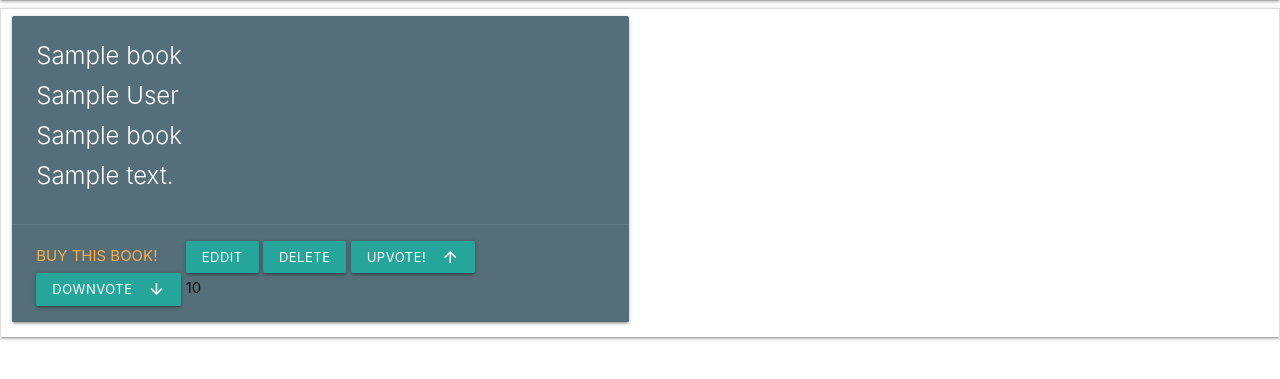
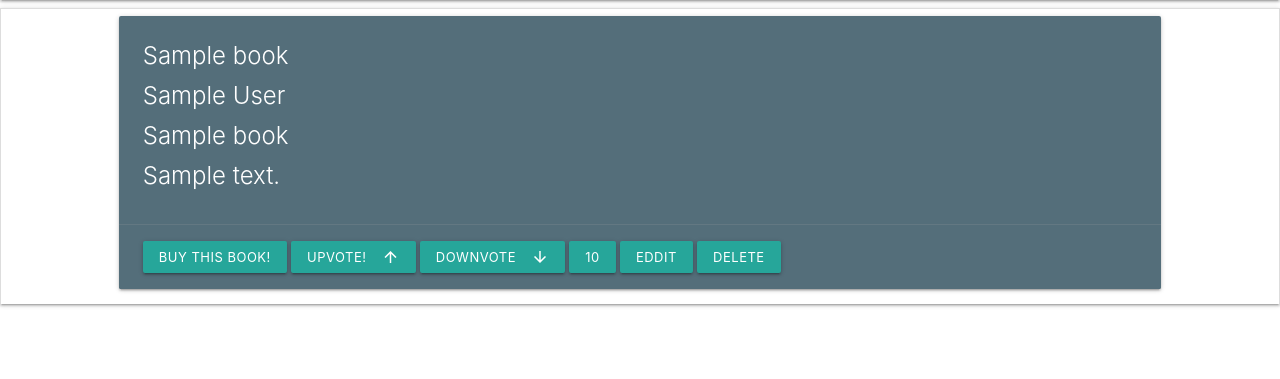
Before and after one commit to danfiliphoff/Milestone-3--Book-Review, a Flask app: page / in a window 1280 px wide. Shown: the part 64-443 px from the top of the page. Run offline with Flask 2, Linux system fonts and the light colour scheme; a database or web service that is not in the repository returns one stand-in record (values such as "Sample title"); some libraries are stand-ins or nearby versions.

Commit message:
books styled

```diff
--- a/static/css/style.css
+++ b/static/css/style.css
@@ -1,5 +1,5 @@
 .body{
-    background-image: url("../pictures/background.jpg");
+    background-color: red;
 }
 
 .send-margin{
--- a/templates/books.html
+++ b/templates/books.html
@@ -3,7 +3,7 @@
   <ul class="collapsible">
     {% for book in books %}
     <div class="row">
-        <div class="col s12 m6">
+        <div class="col s10 offset-s1">
             <div class="card blue-grey darken-1">
                 <div class="card-content white-text">
                     <span class="card-title">{{book.name}}</span>
@@ -12,13 +12,13 @@
                     <span class="card-title">{{book.review}}</span>
                 </div>
                 <div class="card-action">
-                    <a href ="{{book.book_link}}">Buy this book!</a>
-                    <a href="{{url_for('edit_book', book_id=book._id)}}" class="waves-effect waves-light btn-small">Eddit</a>
-                    <a href="{{url_for('delete_book', book_id=book._id)}}" class="waves-effect waves-light btn-small">Delete</a>
+                    <a href ="{{book.book_link}}" class="waves-effect waves-light btn-small">Buy this book!</a>
                     <!--Vote buttons-->
                     <a href="{{url_for('upvote_book', book_id=book._id)}}" id="votes" class="waves-effect waves-light btn-small" type="submit" name="action"><i id="votes"class="material-icons right">arrow_upward</i>Upvote!</a>
                     <a href="{{url_for('downvote_book', book_id=book._id)}}" id="votes" class="waves-effect waves-light btn-small" type="submit" name="action"><i id="votes"class="material-icons right">arrow_downward</i>Downvote</a>
-                    <span>{{book.votes}}</span>
+                    <span class="waves-effect waves-light btn-small">{{book.votes}}</span>
+                    <a href="{{url_for('edit_book', book_id=book._id)}}" class="waves-effect waves-light btn-small">Eddit</a>
+                    <a href="{{url_for('delete_book', book_id=book._id)}}" class="waves-effect waves-light btn-small">Delete</a>
                 </div>
             </div>
         </div>
```
